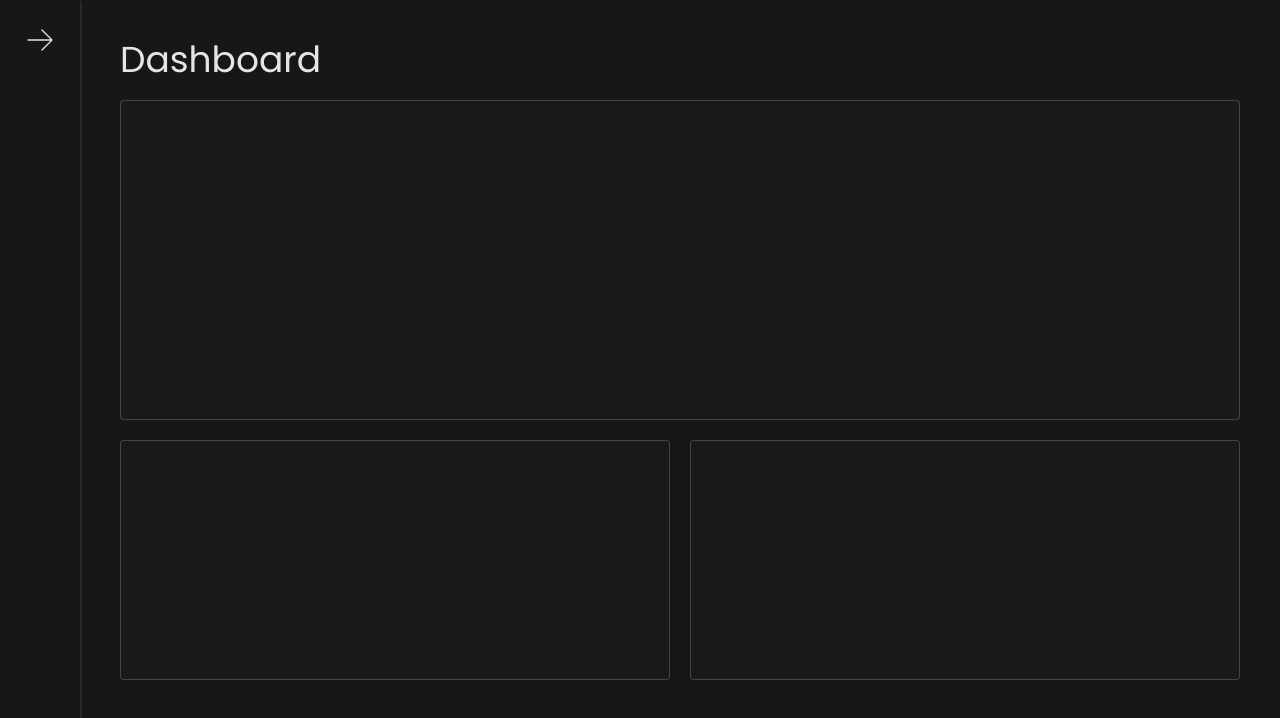
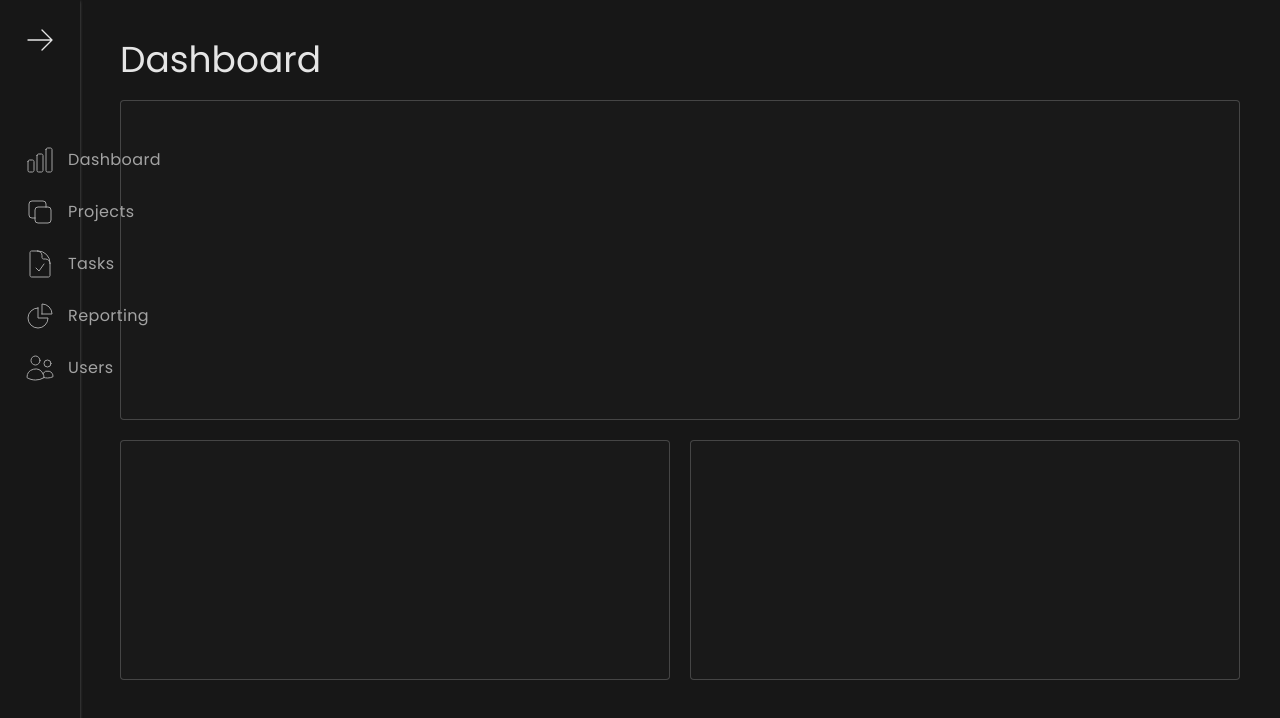
Before and after one commit to Raxuis/sidebar, a React (Vite) app: page / in a window 1280 px wide. Shown: the top 718 px of the page. Built offline with nearby package versions, Linux system fonts and the light colour scheme.

Commit message:
feat(Sidebar): :sparkles: Add NavigationLinks to sidebar

```diff
--- a/src/components/Navigation.tsx
+++ b/src/components/Navigation.tsx
@@ -1,5 +1,7 @@
 import { motion, useAnimationControls } from "framer-motion";
 import { useEffect, useState } from "react";
+import NavigationLink from "./NavigationLink";
+import { ChartPieIcon, ChartBarIcon, DocumentCheckIcon, Square2StackIcon, UsersIcon } from "@heroicons/react/24/outline";
 
 const containerVariants = {
   close: {
@@ -64,6 +66,23 @@ const Navigation = () => {
           </svg>
         </button>
       </div>
+      <div className="flex flex-col gap-3">
+        <NavigationLink name="Dashboard">
+          <ChartBarIcon className="stroke-inherit stroke-[0.75] min-w-8 w-8" />
+        </NavigationLink>
+        <NavigationLink name="Projects">
+          <Square2StackIcon className="stroke-inherit stroke-[0.75] min-w-8 w-8" />
+        </NavigationLink>
+        <NavigationLink name="Tasks">
+          <DocumentCheckIcon className="stroke-inherit stroke-[0.75] min-w-8 w-8" />
+        </NavigationLink>
+        <NavigationLink name="Reporting">
+          <ChartPieIcon className="stroke-inherit stroke-[0.75] min-w-8 w-8" />
+        </NavigationLink>
+        <NavigationLink name="Users">
+          <UsersIcon className="stroke-inherit stroke-[0.75] min-w-8 w-8" />
+        </NavigationLink>
+      </div>
     </motion.nav>
   )
 }
--- /dev/null
+++ b/src/components/NavigationLink.tsx
@@ -0,0 +1,17 @@
+interface Props {
+  children: React.ReactNode
+  name: string
+}
+
+const NavigationLink = ({ children, name }: Props) => {
+  return (
+    <a href="#" className="flex p-1 rounded cursor-pointer stroke-[0.75] hover:stroke-neutral-100 stroke-neutral-400 text-neutral-400 hover:text-neutral-100 place-items-center gap-3 hover:bg-neutral-700/30 transition-colors duration-100">
+      {children}
+      <p className="text-inherit font-poppins overflow-clip whitespace-nowrap tracking-wide">
+        {name}
+      </p>
+    </a>
+  )
+};
+
+export default NavigationLink;
```
